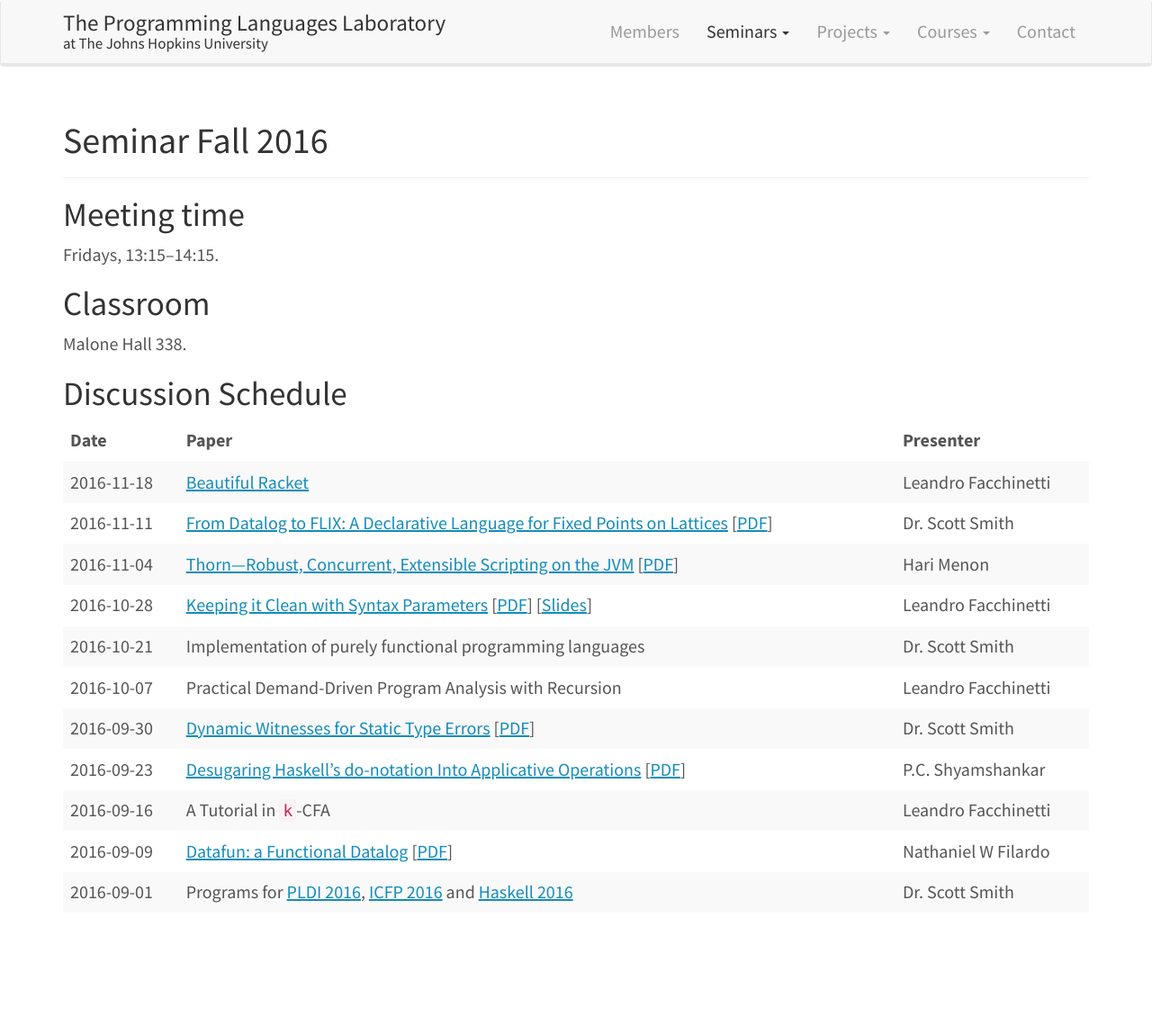
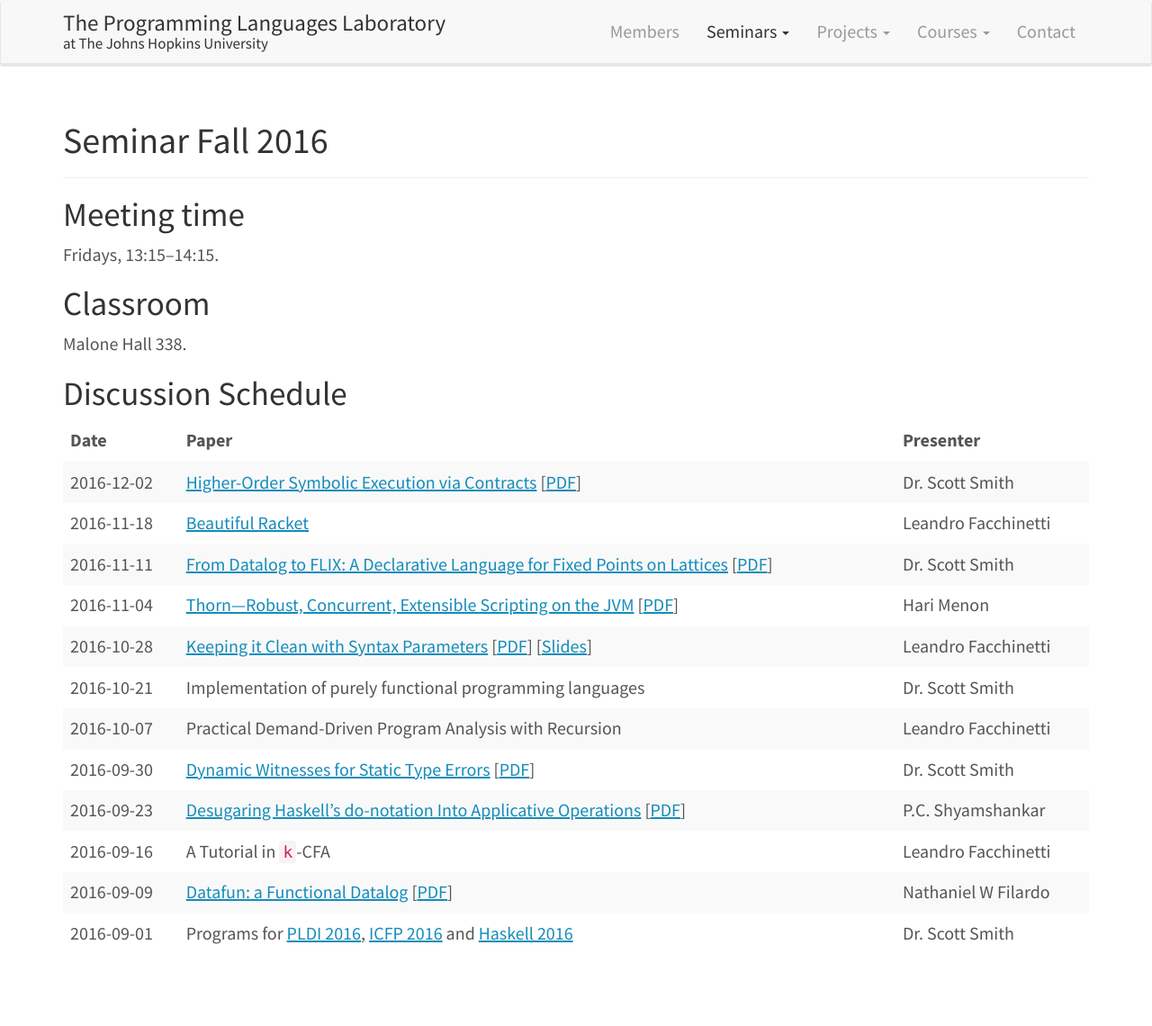
Before and after one commit to JHU-PL-Lab/www-pl-lab, a Jekyll site: the page built from seminars/fall-2016.md, in a window 1280 px wide. Shown: the whole page at 90% size. Built offline with Jekyll 4.4.1, drawn with Linux system fonts in a browser that asks for light colours; before the commit the page ends 1094 px from its top, so only the background shows below that.

Commit message:
Add 2016-12-02 paper

```diff
--- a/seminars/fall-2016.md
+++ b/seminars/fall-2016.md
@@ -18,6 +18,7 @@ Discussion Schedule
 
 |       Date | Paper                                                                                                                                                                                                                                                             | Presenter           |
 |------------+-------------------------------------------------------------------------------------------------------------------------------------------------------------------------------------------------------------------------------------------------------------------+---------------------|
+| 2016-12-02 | [Higher-Order Symbolic Execution via Contracts](http://dl.acm.org/citation.cfm?doid=2384616.2384655) [[PDF](http://www.ccs.neu.edu/home/dvanhorn/pubs/tobin-hochstadt-vanhorn-oopsla12.pdf)]                                                                      | Dr. Scott Smith     |
 | 2016-11-18 | [Beautiful Racket](http://beautifulracket.com/)                                                                                                                                                                                                                   | Leandro Facchinetti |
 | 2016-11-11 | [From Datalog to FLIX: A Declarative Language for Fixed Points on Lattices](http://dl.acm.org/citation.cfm?id=2908096) [[PDF](http://plg.uwaterloo.ca/~mmadsen/papers/pldi16/paper.pdf)]                                                                          | Dr. Scott Smith     |
 | 2016-11-04 | [Thorn—Robust, Concurrent, Extensible Scripting on the JVM](http://dl.acm.org/citation.cfm?id=1640098) [[PDF](http://www.inf.usi.ch/faculty/nystrom/papers/thorn.pdf)]                                                                                            | Hari Menon          |
```
